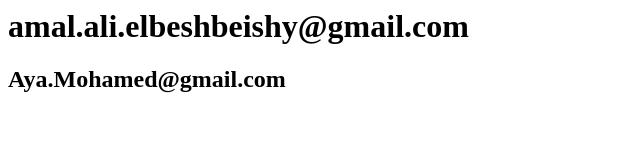
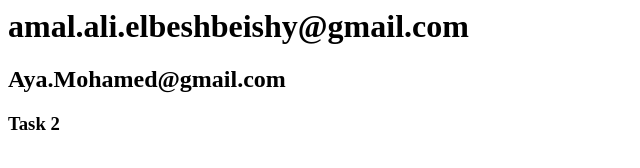
Before and after one commit to AyaaMohammed/Lab1_Git, a plain HTML site: page index.html in a window 1280 px wide. Shown: the full height of the page, 0-640 px from the left. Drawn offline with Linux system fonts and the light colour scheme.

Commit message:
Task2 edit in index.html

```diff
--- a/index.html
+++ b/index.html
@@ -1,2 +1,3 @@
 <h1>amal.ali.elbeshbeishy@gmail.com</h1>
 <h2>Aya.Mohamed@gmail.com</h2>
+<h3>Task 2</h3>
```
